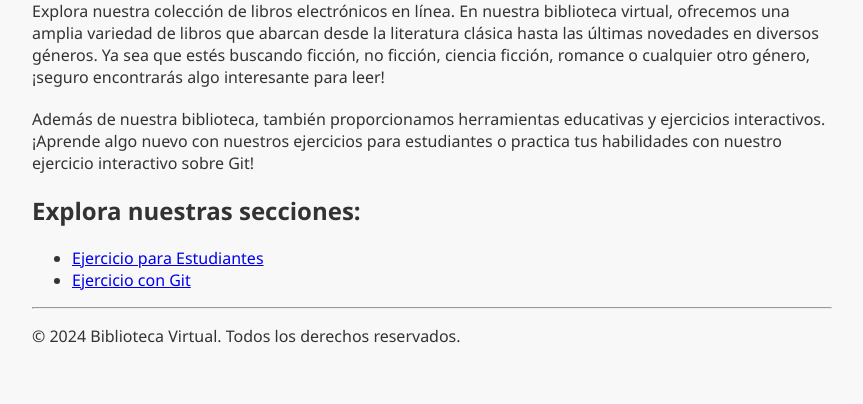
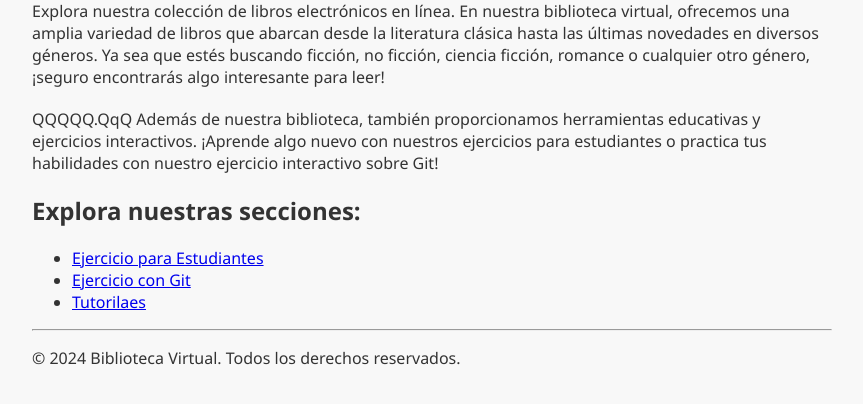
Before and after one commit to jritsqmet/isi-temp, a plain HTML site: page index.html in a window 1280 px wide. Shown: the part 106-510 px from the top of the page, without its empty margins (208-1071 px from the left). Drawn offline with Linux system fonts and the light colour scheme.

Commit message:
Update index.html

```diff
--- a/index.html
+++ b/index.html
@@ -29,13 +29,15 @@
 
     <p>Explora nuestra colección de libros electrónicos en línea. En nuestra biblioteca virtual, ofrecemos una amplia variedad de libros que abarcan desde la literatura clásica hasta las últimas novedades en diversos géneros. Ya sea que estés buscando ficción, no ficción, ciencia ficción, romance o cualquier otro género, ¡seguro encontrarás algo interesante para leer!</p>
 
-    <p>Además de nuestra biblioteca, también proporcionamos herramientas educativas y ejercicios interactivos. ¡Aprende algo nuevo con nuestros ejercicios para estudiantes o practica tus habilidades con nuestro ejercicio interactivo sobre Git!</p>
+    <p>QQQQQ.QqQ
+        Además de nuestra biblioteca, también proporcionamos herramientas educativas y ejercicios interactivos. ¡Aprende algo nuevo con nuestros ejercicios para estudiantes o practica tus habilidades con nuestro ejercicio interactivo sobre Git!</p>
 
     <h2>Explora nuestras secciones:</h2>
 
     <ul>
         <li><a href="ejercicio_estudiantes.html">Ejercicio para Estudiantes</a></li>
         <li><a href="ejercicio_git.html">Ejercicio con Git</a></li>
+        <li><a href="ejercicio_git.html">Tutorilaes</a></li>
     </ul>
 
     <hr>
```
